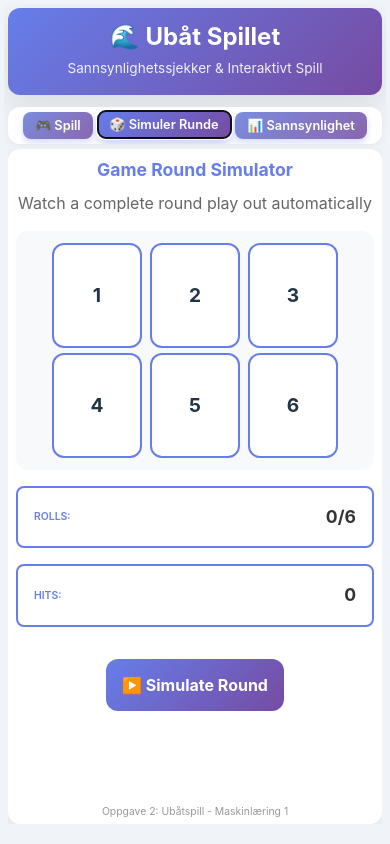
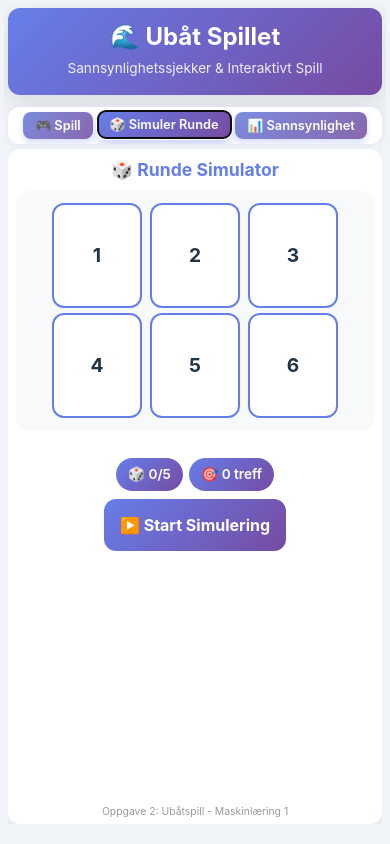
Before and after one commit to FredFraiche/AK-2, a React (Vite) app in the folder frontend/: page / in a window 390 px wide. Both pictures are taken after a click on the button "🎲 Simuler Runde". Built offline with nearby package versions, Linux system fonts and the light colour scheme.

Commit message:
Redesign simulator to fit mobile screen without scrolling - compact layout

```diff
--- a/frontend/src/App.css
+++ b/frontend/src/App.css
@@ -945,77 +945,64 @@ footer {
 
 .game-simulator h2 {
   color: #667eea;
-  margin-bottom: 0.5rem;
+  margin-bottom: 0.75rem;
   text-align: center;
   flex-shrink: 0;
   font-size: 1.3rem;
-}
-
-.game-simulator > p {
-  text-align: center;
-  color: #666;
-  margin-bottom: 1rem;
-  flex-shrink: 0;
 }
 
 .simulator-content {
   max-width: 600px;
   margin: 0 auto;
   width: 100%;
-  overflow-x: hidden;
+  overflow: hidden;
+  display: flex;
+  flex-direction: column;
+  gap: 0.75rem;
 }
 
 .sim-board-container {
-  margin-bottom: 2rem;
-}
-
-.sim-stats {
-  display: grid;
-  grid-template-columns: 1fr 1fr;
-  gap: 1rem;
-  margin-top: 1rem;
-}
-
-.stat-item {
-  padding: 1rem;
-  background: white;
-  border: 2px solid #667eea;
-  border-radius: 8px;
-  display: flex;
-  justify-content: space-between;
-  align-items: center;
-}
-
-.stat-item.full-width {
-  grid-column: 1 / -1;
+  display: flex;
   flex-direction: column;
-  align-items: stretch;
-}
-
-.stat-label {
+  gap: 0.75rem;
+}
+
+.sim-stats-compact {
+  display: flex;
+  gap: 0.5rem;
+  flex-wrap: wrap;
+  justify-content: center;
+}
+
+.stat-badge {
+  padding: 0.5rem 1rem;
+  background: linear-gradient(135deg, #667eea 0%, #764ba2 100%);
+  color: white;
+  border-radius: 20px;
+  font-size: 0.9rem;
   font-weight: 600;
-  color: #667eea;
-}
-
-.stat-value {
-  font-size: 1.2rem;
-  font-weight: bold;
+  white-space: nowrap;
+}
+
+.sequence-badge {
+  flex: 1 1 100%;
+  text-align: center;
+  font-size: 0.85rem;
 }
 
 .sim-controls {
   display: flex;
-  gap: 1rem;
+  gap: 0.75rem;
   justify-content: center;
-  margin-bottom: 2rem;
 }
 
 .simulate-btn {
-  padding: 1.5rem 3rem;
+  padding: 1rem 2rem;
   background: linear-gradient(135deg, #667eea 0%, #764ba2 100%);
   color: white;
   border: none;
   border-radius: 12px;
-  font-size: 1.2rem;
+  font-size: 1.1rem;
   font-weight: bold;
   cursor: pointer;
   transition: all 0.3s;
@@ -1032,54 +1019,56 @@ footer {
 }
 
 .reset-btn {
-  padding: 1rem 2rem;
+  padding: 0.75rem 1.5rem;
   background: #e0e0e0;
   border: none;
   border-radius: 12px;
-  font-size: 1rem;
+  font-size: 0.95rem;
   font-weight: 600;
   cursor: pointer;
 }
 
-.sim-result {
-  padding: 2rem;
+.sim-result-compact {
+  padding: 1rem;
   background: linear-gradient(135deg, #f0f9ff 0%, #e0f2fe 100%);
   border-radius: 12px;
   border: 2px solid #667eea;
-  animation: fadeIn 0.5s;
-  position: relative;
-  z-index: 1;
-  max-width: 100%;
-  overflow-x: hidden;
-}
-
-.sim-result h3 {
+  display: flex;
+  flex-direction: column;
+  gap: 0.5rem;
+  align-items: center;
+}
+
+.result-header {
+  font-size: 1.1rem;
   color: #667eea;
-  margin-bottom: 1rem;
   text-align: center;
 }
 
-.result-text {
-  text-align: center;
-  font-size: 1.3rem;
-  margin-bottom: 1.5rem;
+.result-badge {
+  background: white;
+  padding: 0.5rem 1rem;
+  border-radius: 20px;
+  color: #667eea;
+  font-weight: 600;
+  font-size: 0.9rem;
+}
+
+/* Remove old unused styles */
+.sim-stats {
+  display: none;
+}
+
+.stat-item {
+  display: none;
+}
+
+.sim-result {
+  display: none;
 }
 
 .probability-info {
-  background: white;
-  padding: 1.5rem;
-  border-radius: 8px;
-  text-align: left;
-}
-
-.probability-info ul {
-  margin-top: 1rem;
-  padding-left: 1.5rem;
-}
-
-.probability-info li {
-  margin: 0.5rem 0;
-  font-size: 1rem;
+  display: none;
 }
 
 /* Tablet styles */
@@ -1371,15 +1360,47 @@ footer {
 
   .simulator-content {
     max-width: 100%;
-    overflow-x: hidden;
+    overflow: hidden;
     height: 100%;
     display: flex;
     flex-direction: column;
-  }
-
-  .sim-result {
-    max-width: 100%;
-    overflow-x: hidden;
+    gap: 0.5rem;
+  }
+
+  .sim-stats-compact {
+    gap: 0.4rem;
+  }
+
+  .stat-badge {
+    padding: 0.4rem 0.75rem;
+    font-size: 0.85rem;
+  }
+
+  .sequence-badge {
+    font-size: 0.8rem;
+  }
+
+  .simulate-btn {
+    padding: 0.85rem 1.5rem;
+    font-size: 1rem;
+  }
+
+  .reset-btn {
+    padding: 0.65rem 1.2rem;
+    font-size: 0.9rem;
+  }
+
+  .sim-result-compact {
+    padding: 0.75rem;
+  }
+
+  .result-header {
+    font-size: 1rem;
+  }
+
+  .result-badge {
+    font-size: 0.85rem;
+    padding: 0.4rem 0.75rem;
   }
 
   .board-square {
--- a/frontend/src/components/GameSimulator.tsx
+++ b/frontend/src/components/GameSimulator.tsx
@@ -53,8 +53,7 @@ export default function GameSimulator() {
 
   return (
     <div className="game-simulator">
-      <h2>Game Round Simulator</h2>
-      <p>Watch a complete round play out automatically</p>
+      <h2>🎲 Runde Simulator</h2>
 
       <div className="simulator-content">
         <div className="sim-board-container">
@@ -80,19 +79,16 @@ export default function GameSimulator() {
             ))}
           </div>
 
-          <div className="sim-stats">
-            <div className="stat-item">
-              <span className="stat-label">Rolls:</span>
-              <span className="stat-value">{rollHistory.length}/6</span>
+          <div className="sim-stats-compact">
+            <div className="stat-badge">
+              🎲 {rollHistory.length}/5
             </div>
-            <div className="stat-item">
-              <span className="stat-label">Hits:</span>
-              <span className="stat-value">{totalHits}</span>
+            <div className="stat-badge">
+              🎯 {totalHits} treff
             </div>
             {rollHistory.length > 0 && (
-              <div className="stat-item full-width">
-                <span className="stat-label">Sequence:</span>
-                <span className="stat-value">{rollHistory.join(', ')}</span>
+              <div className="stat-badge sequence-badge">
+                {rollHistory.join(' → ')}
               </div>
             )}
           </div>
@@ -104,34 +100,26 @@ export default function GameSimulator() {
             disabled={simulating}
             className="simulate-btn"
           >
-            {simulating ? '🎲 Simulating...' : '▶️ Simulate Round'}
+            {simulating ? '🎲 Simulerer...' : '▶️ Start Simulering'}
           </button>
 
           {isComplete && (
             <button onClick={reset} className="reset-btn">
-              🔄 Reset
+              🔄 Ny Runde
             </button>
           )}
         </div>
 
         {isComplete && (
-          <div className="sim-result">
-            <h3>Round Complete!</h3>
-            <p className="result-text">
-              Total Hits: <strong>{totalHits}</strong> out of 6 submarines
-            </p>
-            <div className="probability-info">
-              <p>📊 Probability Analysis:</p>
-              <ul>
-                <li>Most likely outcome: 4 hits (50%)</li>
-                <li>Your result: {totalHits} hits</li>
-                <li>
-                  {totalHits === 4 ? '✓ Most common result!' :
-                   totalHits === 3 || totalHits === 5 ? 'Common result (23%)' :
-                   totalHits === 2 || totalHits === 6 ? 'Uncommon result (<2%)' :
-                   'Rare result!'}
-                </li>
-              </ul>
+          <div className="sim-result-compact">
+            <div className="result-header">
+              <strong>{totalHits}</strong> av 6 ubåter truffet
+            </div>
+            <div className="result-badge">
+              {totalHits === 4 ? '✓ Mest vanlig!' :
+               totalHits === 3 || totalHits === 5 ? '📊 Vanlig resultat' :
+               totalHits === 2 || totalHits === 6 ? '⭐ Uvanlig resultat' :
+               '💎 Sjeldent!'}
             </div>
           </div>
         )}
```
